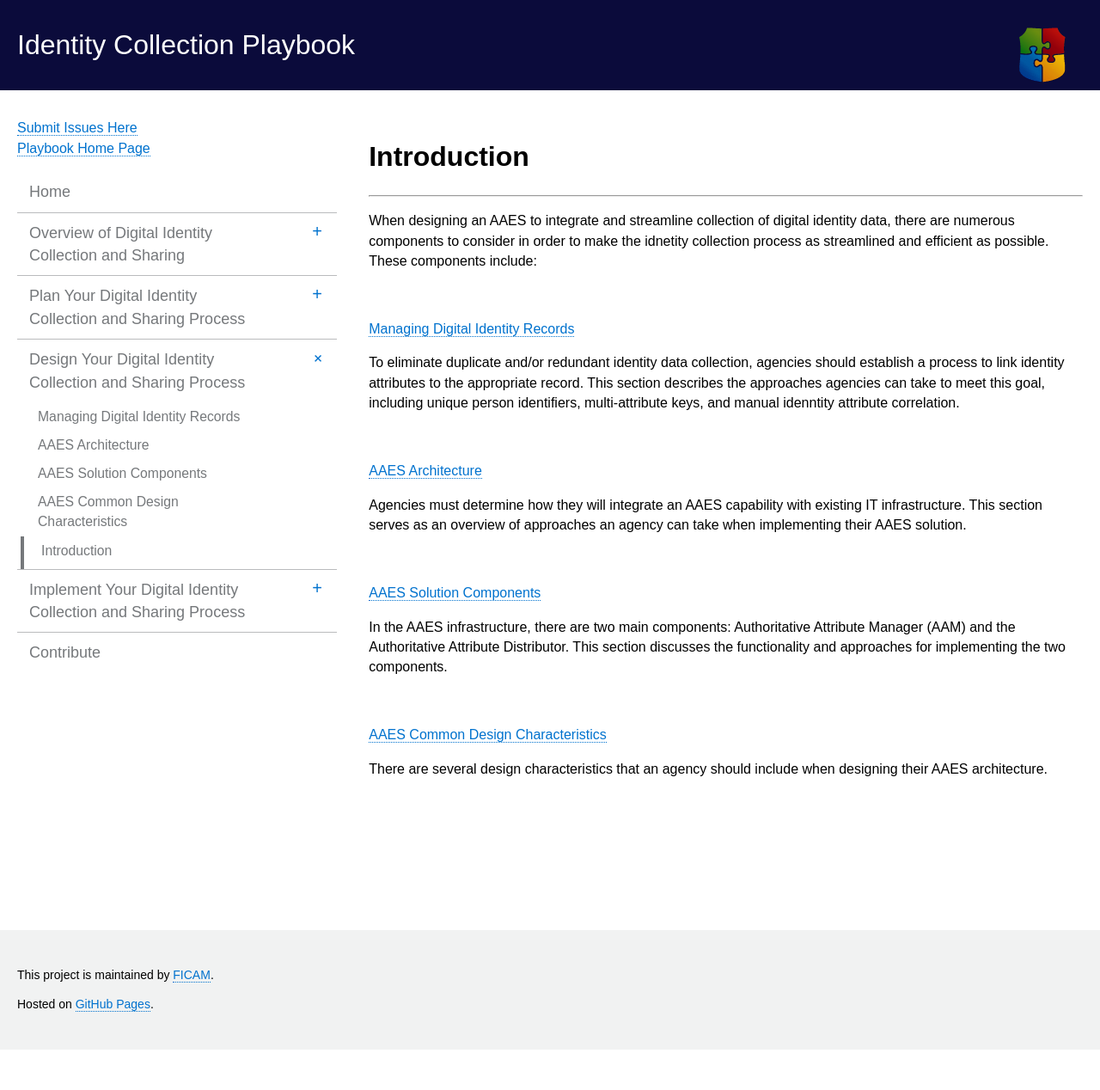
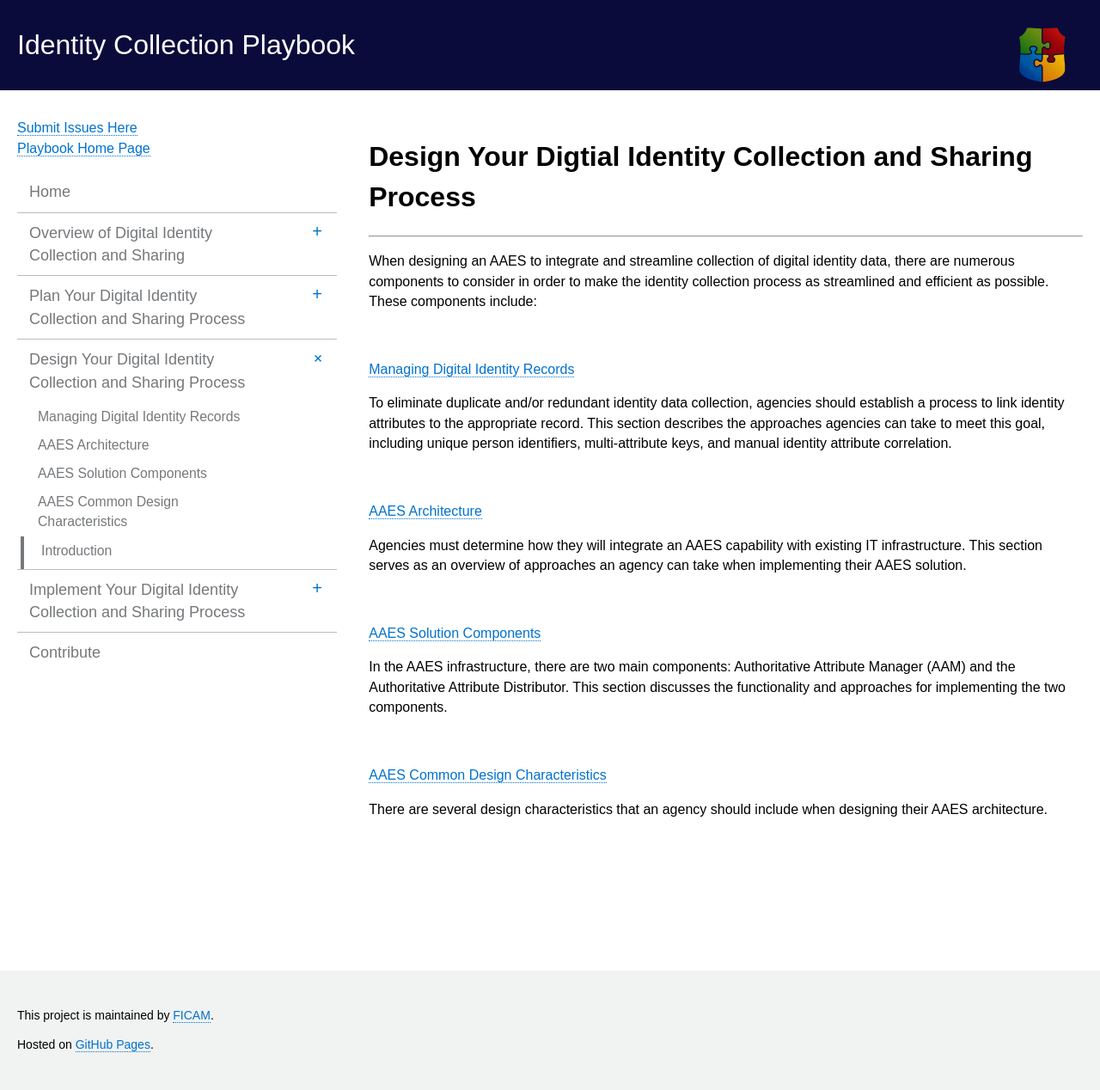
Before and after one commit to bnbuckler/identity-playbook, a Jekyll site: the page built from img/index.html, in a window 1280 px wide. Shown: the whole page at 86% size. Built offline with Jekyll 4.4.1, drawn with Linux system fonts in a browser that asks for light colours; before the commit the page ends 1221 px from its top, so only the background shows below that.

Commit message:
Update design_index.md

```diff
--- a/_includes/design_index.md
+++ b/_includes/design_index.md
@@ -1,13 +1,13 @@
-# Introduction
+# Design Your Digtial Identity Collection and Sharing Process
 --------------------------------------
 
-When designing an AAES to integrate and streamline collection of digital identity data, there are numerous components to consider in order to make the idnetity collection process as streamlined and efficient as possible. These components include:
+When designing an AAES to integrate and streamline collection of digital identity data, there are numerous components to consider in order to make the identity collection process as streamlined and efficient as possible. These components include:
 
 <br>
 
 [Managing Digital Identity Records](../1_manage-records)
 
-To eliminate duplicate and/or redundant identity data collection, agencies should establish a process to link identity attributes to the appropriate record. This section describes the approaches agencies can take to meet this goal, including unique person identifiers, multi-attribute keys, and manual idenntity attribute correlation.
+To eliminate duplicate and/or redundant identity data collection, agencies should establish a process to link identity attributes to the appropriate record. This section describes the approaches agencies can take to meet this goal, including unique person identifiers, multi-attribute keys, and manual identity attribute correlation.
 
 <br>
 
```
